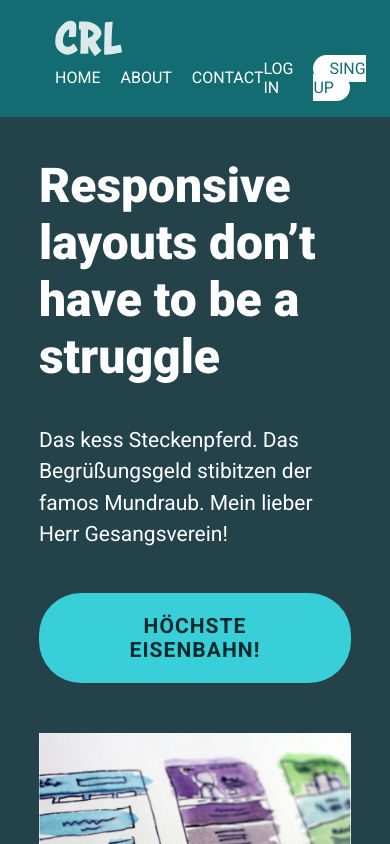
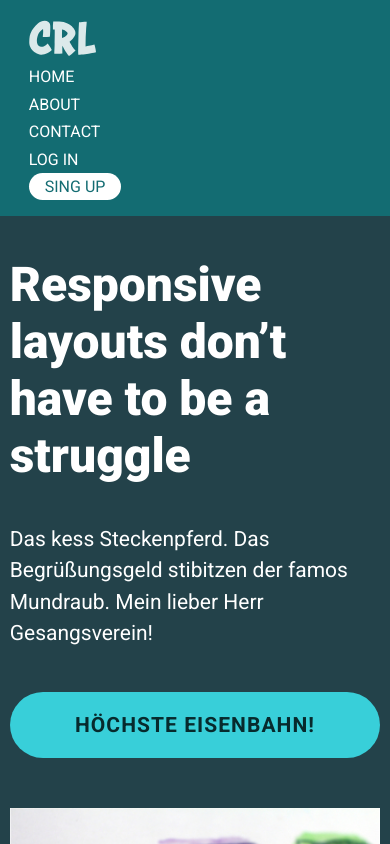
Before and after one commit to avroml/Responsive-Layouts-by-Kevin-Powell, a plain HTML site: page index.html in a window 390 px wide. Shown: the top 844 px of the page. Drawn offline with Linux system fonts and the light colour scheme.

Commit message:
add media query for smallest screens

```diff
--- a/style.css
+++ b/style.css
@@ -247,11 +247,26 @@ margin-bottom: 2em;
   .button {
     text-align: center;
   }
+
+  .nav__list, .nav {
+    /* display: none; */
+    flex-direction: column;
+    margin-left: 0;
+    margin-right: 0;
+    align-items: flex-end;
+  }
+  .nav__item {
+    margin-top: 1vh;
+  }
 }
 
 
 
-
+@media (max-width: 390px) {
+  .container {
+    width: 95%;
+  }
+}
 
 
 
```
